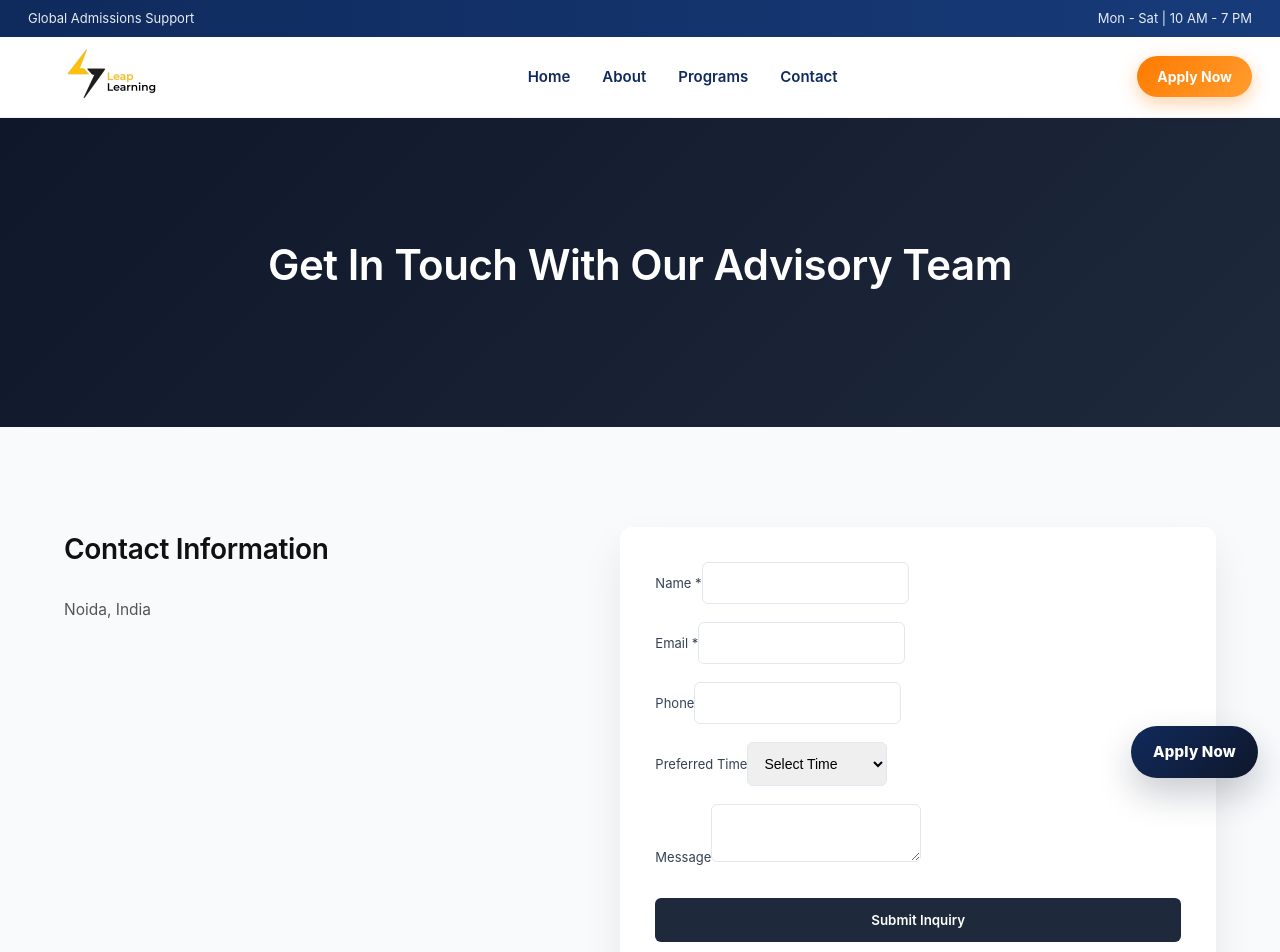
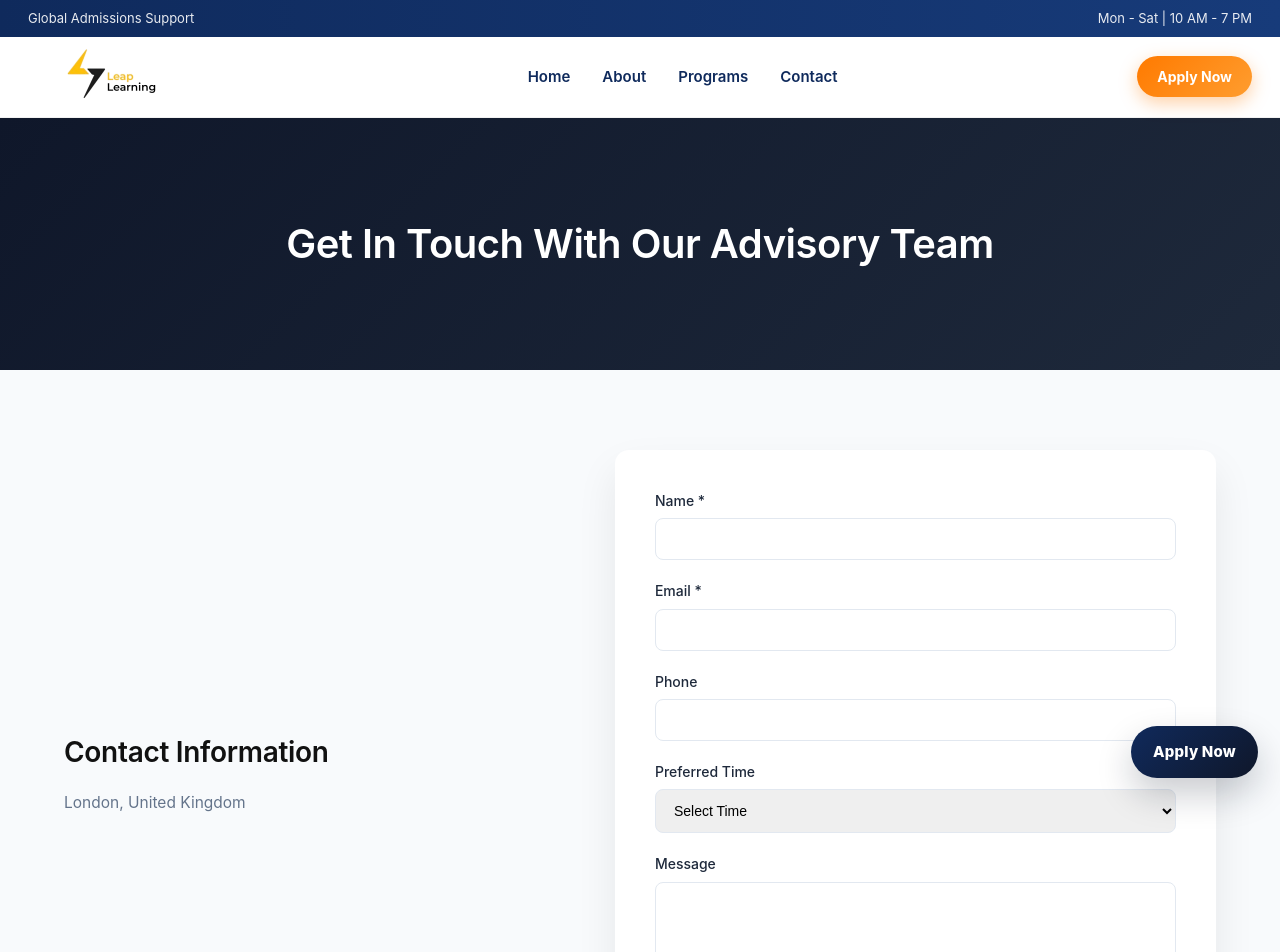
Before and after one commit to thefahadsameer/leaplearning, a React (Create React App) app in the folder leep-learning/: page /contact in a window 1280 px wide. Shown: the top 952 px of the page. Built offline with nearby package versions, Linux system fonts and the light colour scheme.

Commit message:
UI/UX fixed of contact page again

```diff
--- a/leep-learning/src/pages/Contact.jsx
+++ b/leep-learning/src/pages/Contact.jsx
@@ -67,7 +67,7 @@ function Contact() {
           {/* LEFT */}
           <div className="contact-info">
             <h2>Contact Information</h2>
-            <p>Noida, India</p>
+            <p>London, United Kingdom</p>
           </div>
 
           {/* RIGHT FORM */}
--- a/leep-learning/src/styles/Contact.css
+++ b/leep-learning/src/styles/Contact.css
@@ -3,7 +3,7 @@
   width: 100%;
 }
 
-/* Common container */
+/* Container */
 .contact-container {
   width: 90%;
   max-width: 1200px;
@@ -12,81 +12,78 @@
 
 /* ================= HERO ================= */
 .contact-hero {
-  padding: 120px 0;
+  padding: 100px 0;
   background: linear-gradient(135deg, #0f172a, #1e293b);
   text-align: center;
 }
 
 .contact-hero h1 {
   color: #ffffff;
-  font-size: 42px;
-  margin-bottom: 15px;
-}
-
-.contact-hero p {
-  color: #cbd5e1;
-  font-size: 16px;
+  font-size: 40px;
 }
 
 /* ================= MAIN ================= */
 .contact-section {
-  padding: 100px 0;
+  padding: 80px 0;
   background: #f8fafc;
 }
 
 .contact-grid {
   display: grid;
   grid-template-columns: 1fr 1.2fr;
-  gap: 60px;
+  gap: 50px;
+  align-items: center;
 }
 
 /* ================= LEFT ================= */
 .contact-info h2 {
   font-size: 28px;
-  margin-bottom: 25px;
+  margin-bottom: 15px;
 }
 
-.info-item {
-  margin-bottom: 20px;
-}
-
-.info-item h4 {
-  margin-bottom: 5px;
-  color: #1e293b;
-}
-
-.info-item p {
+.contact-info p {
   color: #64748b;
-  font-size: 14px;
 }
 
 /* ================= FORM ================= */
 .contact-form-wrapper {
   background: white;
-  padding: 35px;
-  border-radius: 12px;
+  padding: 40px;
+  border-radius: 14px;
   box-shadow: 0 20px 40px rgba(0, 0, 0, 0.08);
 }
 
+/* FORM */
 .contact-form {
   display: flex;
   flex-direction: column;
-  gap: 18px;
+  gap: 20px;
 }
 
-.form-group label {
-  font-size: 13px;
-  margin-bottom: 5px;
-  color: #334155;
+/* EACH FIELD */
+.form-group {
+  display: flex;
+  flex-direction: column;
+  gap: 6px;
 }
 
+/* LABEL */
+.form-group label {
+  font-size: 14px;
+  font-weight: 500;
+  color: #1e293b;
+}
+
+/* INPUTS */
 .form-group input,
 .form-group select,
 .form-group textarea {
-  padding: 12px;
-  border-radius: 6px;
+  width: 100%;
+  padding: 12px 14px;
+  border-radius: 8px;
   border: 1px solid #e2e8f0;
   font-size: 14px;
+  transition: 0.2s ease;
 }
 
 .form-group input:focus,
@@ -96,6 +93,12 @@
   outline: none;
 }
 
+/* TEXTAREA */
+.form-group textarea {
+  min-height: 100px;
+  resize: vertical;
+}
+
 /* BUTTON */
 .contact-btn {
   margin-top: 10px;
@@ -103,9 +106,10 @@
   background: #1e293b;
   color: white;
   border: none;
-  border-radius: 6px;
+  border-radius: 8px;
   font-weight: 600;
   cursor: pointer;
+  transition: 0.2s ease;
 }
 
 .contact-btn:hover {
```
